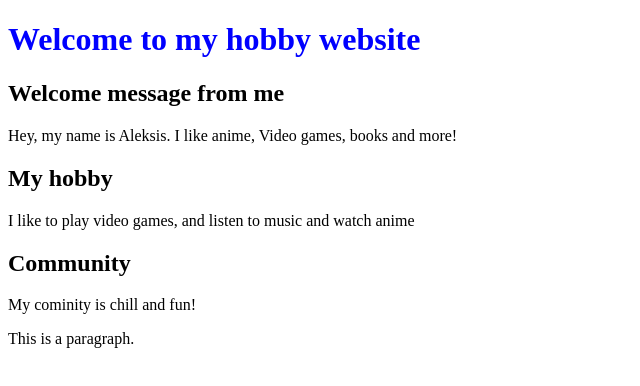
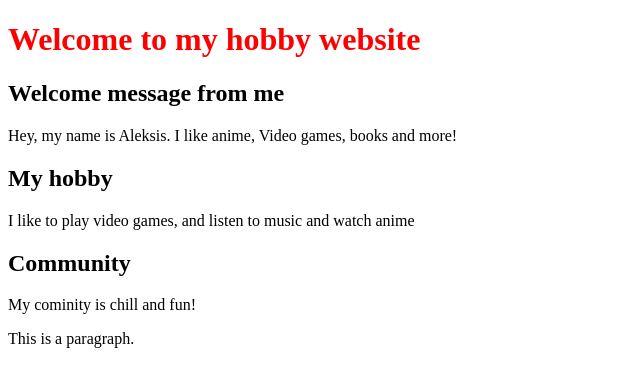
Before and after one commit to N0th1ngSpec1al/my-second-webpage, a plain HTML site: page index.html in a window 1280 px wide. Shown: the whole page, without its empty margins (0-640 px from the left). Drawn offline with Linux system fonts and the light colour scheme.

Commit message:
Update index.html

```diff
--- a/index.html
+++ b/index.html
@@ -8,7 +8,7 @@
 
     <body>
 
-<h1 style="color:blue;">Welcome to my hobby website</h1>
+<h1 style="color:red;">Welcome to my hobby website</h1>
   <h2>Welcome message from me</h2>
   <p>Hey, my name is Aleksis. I like anime, Video games, books and more!</p>
 
```
